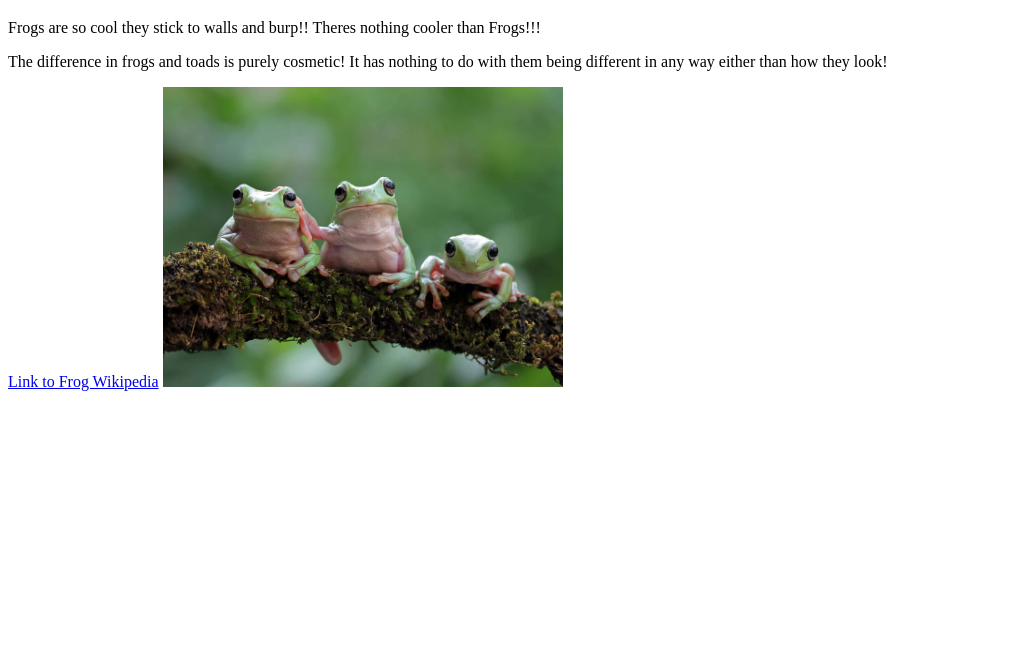
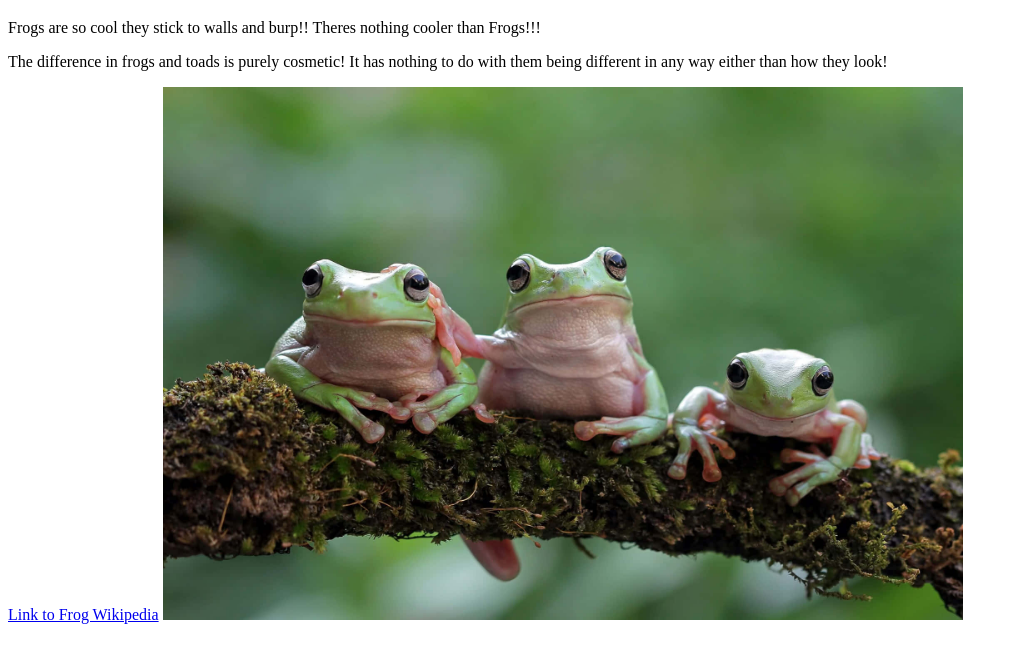
Before and after one commit to Bismmo1/cs2010_1, a plain HTML site: page index.html in a window 1280 px wide. Shown: the part 61-724 px from the top of the page, without its empty margins (0-1018 px from the left). Drawn offline with Linux system fonts and the light colour scheme.

Commit message:
Update index.html

```diff
--- a/index.html
+++ b/index.html
@@ -14,7 +14,7 @@
 
   <a href="https://en.wikipedia.org/wiki/Frog">Link to Frog Wikipedia</a>
 
-  <img src="frogs1.jpg" width="400" height="300" alt="frogs are cool">
+  <img src="frogs1.jpg" width="800" alt="frogs are cool">
 
 </body>
 </html>
```
